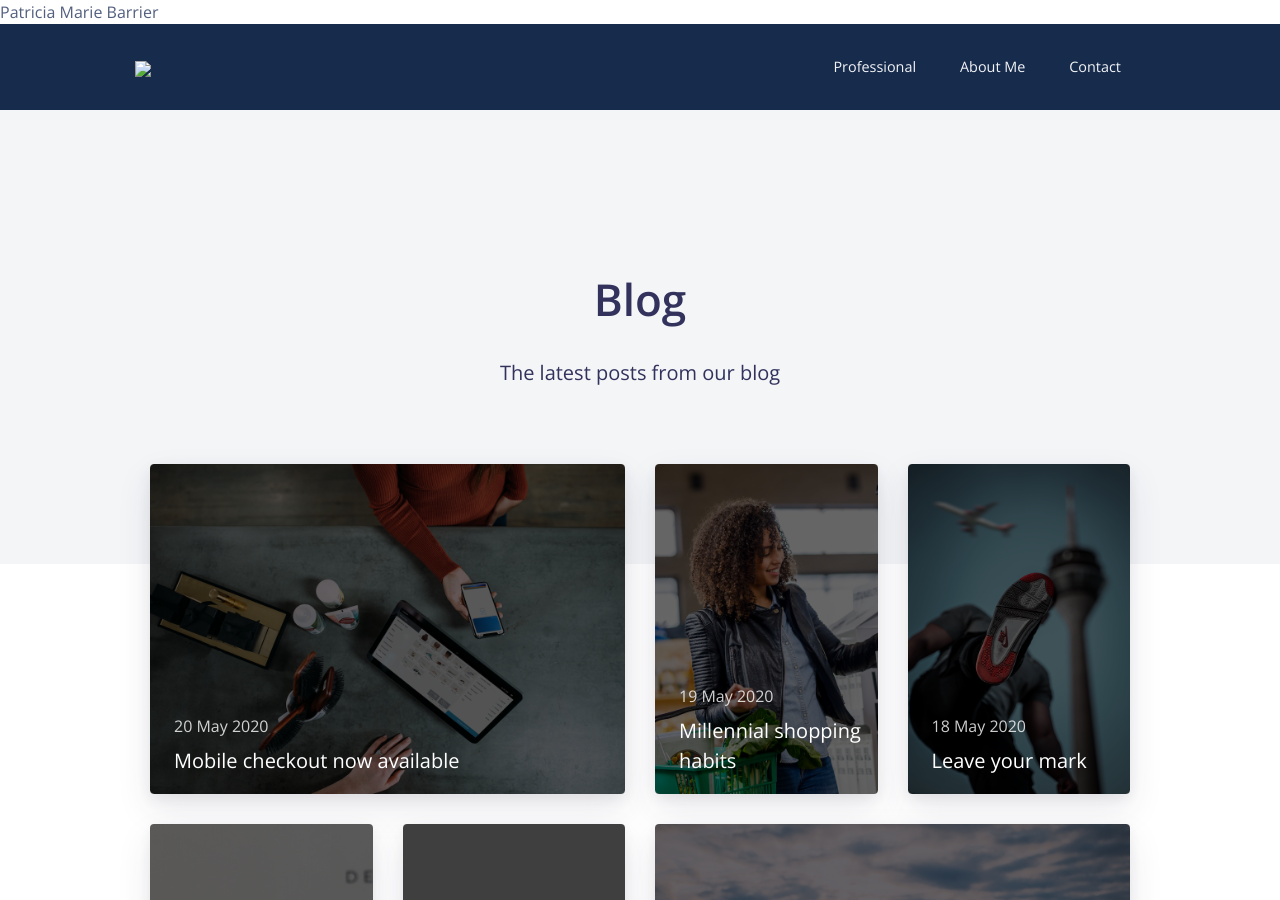
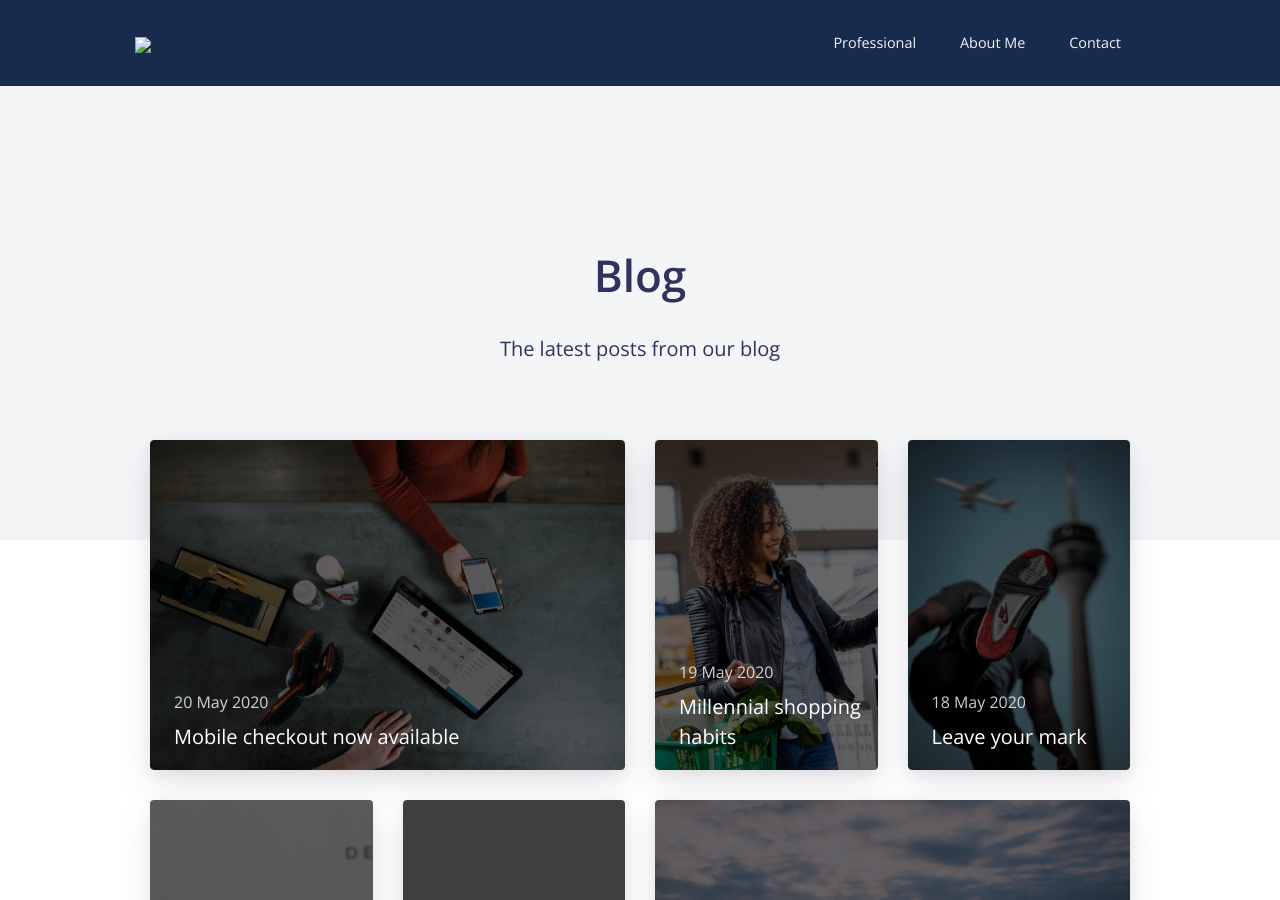
Before and after one commit to patriciamariebarrier/patriciamariebarrier.github.io, a Jekyll site: the page built from index.html, in a window 1280 px wide and 900 px high. Built offline with Jekyll 4.4.1, drawn with Linux system fonts in a browser that asks for light colours; nearby versions of some CDN libraries; grey boxes are pictures that could not be loaded.

Commit message:
Update settings.yml

```diff
--- a/_data/settings.yml
+++ b/_data/settings.yml
@@ -43,17 +43,17 @@
     - title: 'Professional'
       submenu_items:
       - title: Portfolio
-        url: /blog
+        url: /blog-narrow-example
         icon: ni-books text-primary
       - title: Professional
-        url: /blog-narrow-example
+        url: /blog-list-example
         icon: ni-align-center text-success
-      - title: Wide Grid Example
-        url: /blog-grid-example
-        icon: ni-image text-info
-      - title: List Example
-        url: /blog-list-example
-        icon: ni-bullet-list-67 text-default
+      #- title: Wide Grid Example
+       # url: /blog-grid-example
+        #icon: ni-image text-info
+      #- title: List Example
+       # url: /blog-list-example
+        #icon: ni-bullet-list-67 text-default
     - title: 'About Me'
       url: '/about'
     - title: 'Contact'
@@ -82,5 +82,5 @@
 
 advanced_settings:
   analytics_code:
-  header_js: Patricia Marie Barrier
+  header_js:
   footer_js:
```
